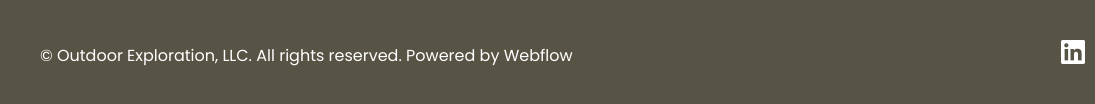
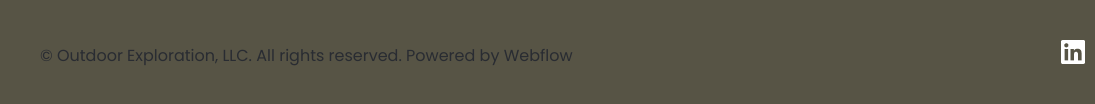
Before and after one commit to dmitriy-stativka/outdoor, a plain HTML site: page index.html in a window 1280 px wide. Shown: the part 7138-7242 px from the top of the page, 0-1095 px from the left. Drawn offline with Linux system fonts and the light colour scheme.

Commit message:
footer almost done(mac)

```diff
--- a/css/style.css
+++ b/css/style.css
@@ -511,7 +511,7 @@ li{
 }
 
 .copyright_text{
-    color: white;
+    color: #292C32;
 }
 
 .copyright_images-1{
```
